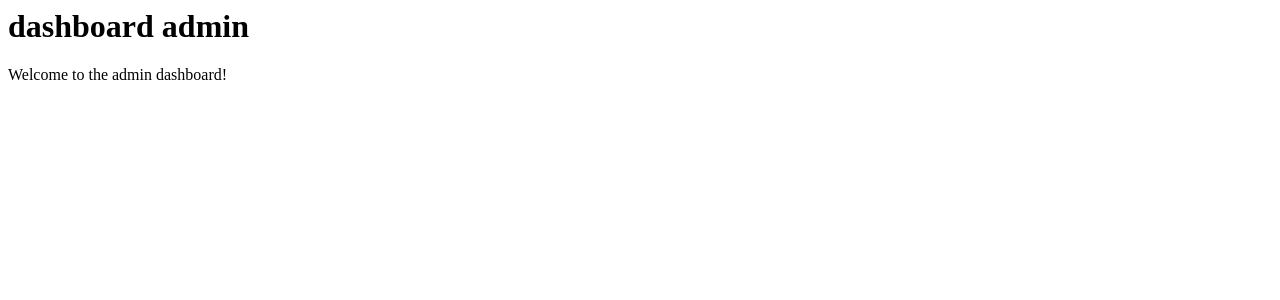
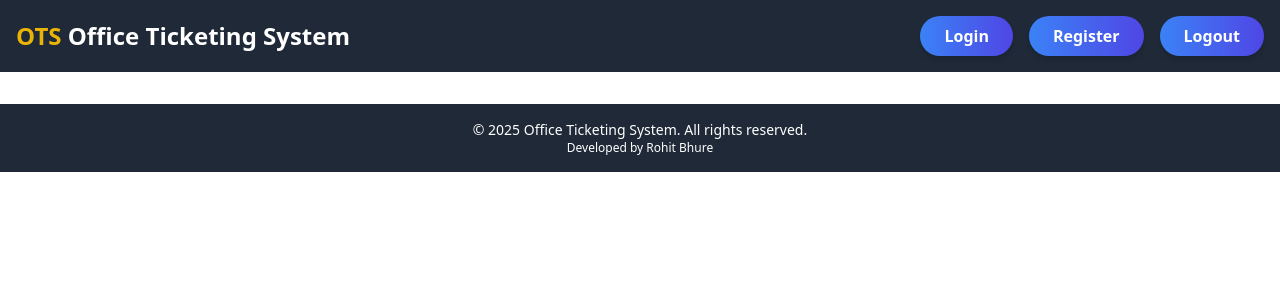
Before and after one commit to rohitbhure65/office-ticketing-system, a CodeIgniter app: page /office_ticketing_system/index.php/admincontroller/dashboard in a window 1280 px wide. Shown: the top 300 px of the page. Run offline with CodeIgniter, Linux system fonts and the light colour scheme; some libraries are stand-ins or nearby versions.

Commit message:
header footer add

```diff
--- a/application/views/admin/dashboard.php
+++ b/application/views/admin/dashboard.php
@@ -1,2 +1,3 @@
-<h1>dashboard admin</h1>
-<p>Welcome to the admin dashboard!</p>
+<?php $this->load->view('templates/header'); ?>
+
+<?php $this->load->view('templates/footer'); ?>
--- a/application/views/employee/dashboard.php
+++ b/application/views/employee/dashboard.php
@@ -1,2 +1,3 @@
-<h1>dashboard employee</h1>
-<p>Welcome to the employee dashboard!</p>
+<?php $this->load->view('templates/header'); ?>
+
+<?php $this->load->view('templates/footer'); ?>
--- a/application/views/handler/dashboard.php
+++ b/application/views/handler/dashboard.php
@@ -1,2 +1,3 @@
-<h1>dashboard handler</h1>
-<p>Welcome to the handler dashboard!</p>
+<?php $this->load->view('templates/header'); ?>
+
+<?php $this->load->view('templates/footer'); ?>
--- a/application/views/templates/footer.php
+++ b/application/views/templates/footer.php
@@ -0,0 +1,17 @@
+<!DOCTYPE html>
+<html lang="en">
+<head>
+    <meta charset="UTF-8">
+    <meta name="viewport" content="width=device-width, initial-scale=1.0">
+    <title>Office Ticketing system</title>
+     <script src="https://cdn.tailwindcss.com"></script>
+</head>
+<body>
+   <footer class="bg-gray-800 text-white p-4 mt-8">
+        <div class="container mx-auto text-center">
+            <p class="text-sm">© 2025 Office Ticketing System. All rights reserved.</p>
+            <p class="text-xs">Developed by Rohit Bhure</p>
+        </div>
+    </footer>
+</body>
+</html>
--- a/application/views/templates/header.php
+++ b/application/views/templates/header.php
@@ -0,0 +1,35 @@
+<!DOCTYPE html>
+<html lang="en">
+<head>
+    <meta charset="UTF-8">
+    <meta name="viewport" content="width=device-width, initial-scale=1.0">
+    <title>Office Ticketing system</title>
+     <script src="https://cdn.tailwindcss.com"></script>
+</head>
+<body>
+    <header class="bg-gray-800 text-white p-4">
+        <div class="container mx-auto flex justify-between items-center">
+            <h1 class="text-2xl font-bold"><span class="text-yellow-500">OTS</span> Office Ticketing System</h1>
+            <nav>
+                <ul class="flex space-x-4">
+                    <li>
+                        <button class="bg-gradient-to-r from-blue-500 to-indigo-600 text-white font-semibold py-2 px-6 rounded-full shadow-md hover:shadow-lg transition duration-300 ease-in-out hover:scale-105">
+                            Login
+                        </button>
+                    </li>
+                                        <li>
+                        <button class="bg-gradient-to-r from-blue-500 to-indigo-600 text-white font-semibold py-2 px-6 rounded-full shadow-md hover:shadow-lg transition duration-300 ease-in-out hover:scale-105">
+                            Register
+                        </button>
+                    </li>
+                                        <li>
+                        <button class="bg-gradient-to-r from-blue-500 to-indigo-600 text-white font-semibold py-2 px-6 rounded-full shadow-md hover:shadow-lg transition duration-300 ease-in-out hover:scale-105">
+                            Logout
+                        </button>
+                    </li>
+                </ul>
+            </nav>
+        </div>
+    </header>
+</body>
+</html>
```
